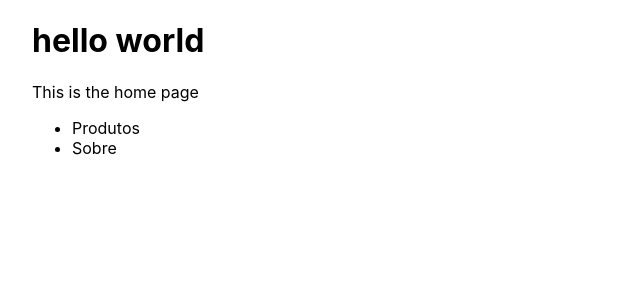
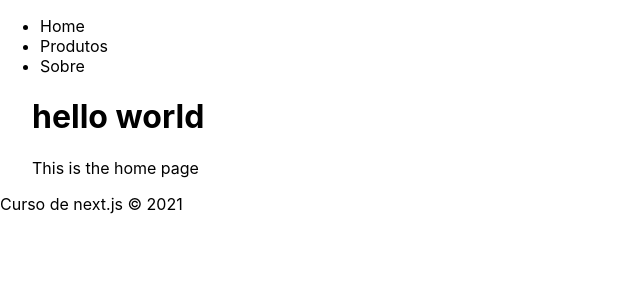
Before and after one commit to joao0814/pokenext, a Next.js app: page / in a window 1280 px wide. Shown: the top 300 px of the page, without its empty margins (0-640 px from the left). Built offline with nearby package versions, Linux system fonts and the light colour scheme.

Commit message:
chore: learning layout component

```diff
--- /dev/null
+++ b/components/Footer.js
@@ -0,0 +1,12 @@
+export default function Footer() {
+    return (
+
+        <>
+            <div>
+                <footer>
+                    <p>Curso de next.js &copy; 2021</p>
+                </footer>
+            </div>
+        </>
+    )
+}
--- /dev/null
+++ b/components/MainContainer.js
@@ -0,0 +1,13 @@
+import Navbar from "./Navbar";
+import styles from '../styles/Home.module.css'
+import Footer from "./Footer";
+
+export default function MainContainer({ children }) {
+    return (
+        <>
+            <Navbar />
+            <div className={styles.container}>{children}</div>
+            <Footer />
+        </>
+    )
+}
--- /dev/null
+++ b/components/Navbar.js
@@ -0,0 +1,19 @@
+import Link from "next/link";
+
+export default function Navbar() {
+    return (
+        <div>
+            <ul>
+                <li>
+                    <Link href="/">Home</Link>
+                </li>
+                <li>
+                    <Link href="../products">Produtos</Link>
+                </li>
+                <li>
+                    <Link href="../about">Sobre</Link>
+                </li>
+            </ul>
+        </div>
+    )
+}
--- a/pages/_app.js
+++ b/pages/_app.js
@@ -1,7 +1,12 @@
+import MainContainer from '../components/MainContainer'
 import '../styles/globals.css'
 
 function MyApp({ Component, pageProps }) {
-  return <Component {...pageProps} />
+  return (
+    <MainContainer>
+      <Component {...pageProps} />
+    </MainContainer>
+  )
 }
 
 export default MyApp
--- a/pages/about.js
+++ b/pages/about.js
@@ -2,7 +2,7 @@ import Link from "next/link";
 
 export default function About() {
     return (
-        <div>
+        <div >
             <h1>About</h1>
             <p>This is the about page</p>
             <ul>
--- a/pages/index.js
+++ b/pages/index.js
@@ -1,21 +1,11 @@
-import Head from 'next/head'
-import Image from 'next/image'
-import styles from '../styles/Home.module.css'
-import Link from 'next/link'
 
 export default function Home() {
   return (
-    <div className={styles.container}>
-      <h1>hello world</h1>
-      <p>This is the home page</p>
-      <ul>
-        <li>
-          <Link href="../products">Produtos</Link>
-        </li>
-        <li>
-          <Link href="../about">Sobre</Link>
-        </li>
-      </ul>
-    </div >
+    <>
+      <div>
+        <h1>hello world</h1>
+        <p>This is the home page</p>
+      </div>
+    </>
   )
 }
--- a/pages/products/pants/bluepant.js
+++ b/pages/products/pants/bluepant.js
@@ -1,8 +1,9 @@
+
 export default function Bluepant() {
     return (
         <div>
             <h1>Blue Pants</h1>
             <p>Blue Pants - R$29,90</p>
-        </div>
+        </ div>
     )
 }
--- a/pages/products/pants/index.js
+++ b/pages/products/pants/index.js
@@ -1,6 +1,7 @@
+
 export default function Pants() {
     return (
-        <div>
+        <div >
             <h1>Pants</h1>
             <p>Pants - R$29,90</p>
         </div>
--- a/pages/products/pants/redpant.js
+++ b/pages/products/pants/redpant.js
@@ -1,3 +1,4 @@
+
 export default function Redpant() {
     return (
         <div>
--- a/pages/products/shirt/index.js
+++ b/pages/products/shirt/index.js
@@ -1,3 +1,5 @@
+
+
 export default function Shirt() {
     return (
         <div>
```
